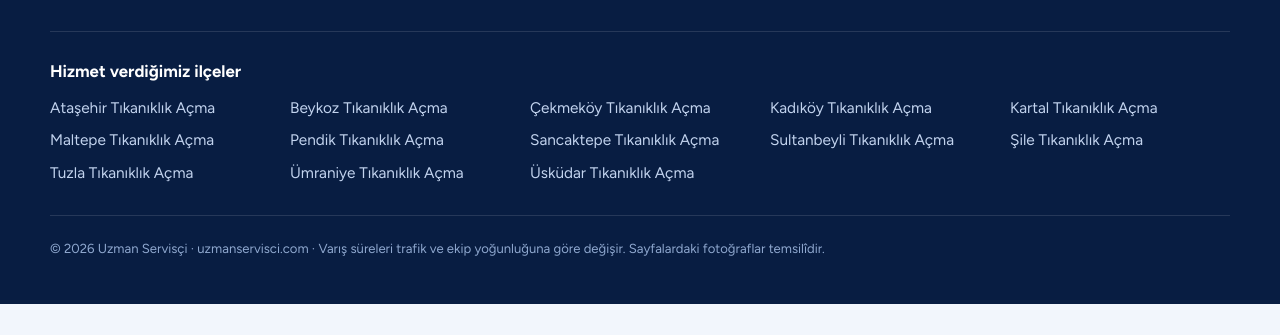
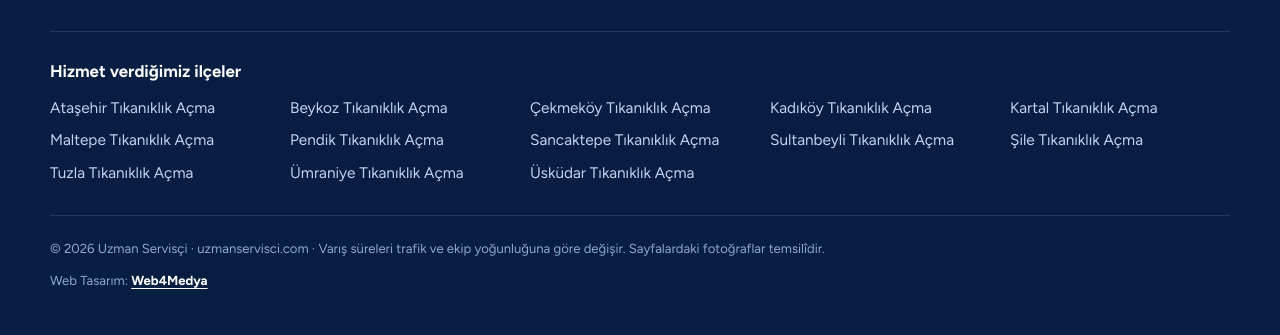
Before and after one commit to Hakikatperest/uzmanservisci, a plain HTML site: page 404.html in a window 1280 px wide. Shown: the part 688-1023 px from the top of the page. Before the commit the page ends 992 px from the top, so only its background shows below. Drawn offline with nearby package versions, Linux system fonts and the light colour scheme.

Commit message:
Alt kısma "Web Tasarım: Web4Medya" imzası eklendi
Co-Authored-By: Claude Fable 5.2 <noreply@anthropic.com>

```diff
--- a/404.html
+++ b/404.html
@@ -55,6 +55,7 @@ gtag('config','AW-18523958466/XLL5COu92LkdEMLZ9IBF',{'phone_conversion_number':'
 </div>
 <div class="alt-ilce"><h2>Hizmet verdiğimiz ilçeler</h2><div class="alt-linkler"><a href="atasehir-tikaniklik-acma">Ataşehir Tıkanıklık Açma</a><a href="beykoz-tikaniklik-acma">Beykoz Tıkanıklık Açma</a><a href="cekmekoy-tikaniklik-acma">Çekmeköy Tıkanıklık Açma</a><a href="kadikoy-tikaniklik-acma">Kadıköy Tıkanıklık Açma</a><a href="kartal-tikaniklik-acma">Kartal Tıkanıklık Açma</a><a href="maltepe-tikaniklik-acma">Maltepe Tıkanıklık Açma</a><a href="pendik-tikaniklik-acma">Pendik Tıkanıklık Açma</a><a href="sancaktepe-tikaniklik-acma">Sancaktepe Tıkanıklık Açma</a><a href="sultanbeyli-tikaniklik-acma">Sultanbeyli Tıkanıklık Açma</a><a href="sile-tikaniklik-acma">Şile Tıkanıklık Açma</a><a href="tuzla-tikaniklik-acma">Tuzla Tıkanıklık Açma</a><a href="umraniye-tikaniklik-acma">Ümraniye Tıkanıklık Açma</a><a href="uskudar-tikaniklik-acma">Üsküdar Tıkanıklık Açma</a></div></div>
 <p class="alt-not">© 2026 Uzman Servisçi · uzmanservisci.com · Varış süreleri trafik ve ekip yoğunluğuna göre değişir. Sayfalardaki fotoğraflar temsilîdir.</p>
+<p class="alt-not w4-imza" style="border-top:0;padding-top:10px">Web Tasarım: <a href="https://www.web4medya.com/" target="_blank" rel="noopener" title="Web4Medya — web tasarım ve Google reklam ajansı" style="color:#fff;font-weight:700;text-decoration:underline;text-underline-offset:3px">Web4Medya</a></p>
 </div></footer>
 <div class="yapisik"><a class="y-ara" href="tel:+905357330580"><svg viewBox="0 0 24 24" aria-hidden="true"><path d="M6.6 10.8a15.1 15.1 0 0 0 6.6 6.6l2.2-2.2a1 1 0 0 1 1-.25 11.4 11.4 0 0 0 3.6.58 1 1 0 0 1 1 1V20a1 1 0 0 1-1 1A17 17 0 0 1 3 4a1 1 0 0 1 1-1h3.5a1 1 0 0 1 1 1c0 1.25.2 2.45.57 3.57a1 1 0 0 1-.25 1.02z"/></svg><span>Hemen Ara</span></a><a class="y-wa" href="https://wa.me/905357330580?text=Merhaba%2C%20t%C4%B1kan%C4%B1kl%C4%B1k%20a%C3%A7ma%20hizmeti%20hakk%C4%B1nda%20bilgi%20almak%20istiyorum."><svg viewBox="0 0 24 24" aria-hidden="true"><path d="M12 2a10 10 0 0 0-8.6 15.1L2 22l5-1.3A10 10 0 1 0 12 2zm0 18a8 8 0 0 1-4.1-1.1l-.3-.2-3 .8.8-2.9-.2-.3A8 8 0 1 1 12 20zm4.4-6c-.2-.1-1.4-.7-1.6-.8s-.4-.1-.5.1-.6.8-.8 1-.3.1-.5 0a6.600 6.600 0 0 1-3.300-2.900c-.200-.400.200-.400.600-1.200a.4.4 0 0 0 0-.4l-.7-1.800c-.2-.5-.4-.4-.5-.4h-.5a.9.9 0 0 0-.7.3 2.800 2.800 0 0 0-.9 2.100 4.900 4.900 0 0 0 1 2.600 11.200 11.200 0 0 0 4.300 3.800c1.600.7 2.200.7 3 .6a2.600 2.600 0 0 0 1.700-1.200 2.100 2.100 0 0 0 .1-1.200c0-.1-.2-.2-.4-.3z"/></svg><span>WhatsApp</span></a></div>
 </body>
```
Also changed, not shown: atasehir-tikaniklik-acma.html (+1 -0 lines), beykoz-tikaniklik-acma.html (+1 -0 lines), cekmekoy-tikaniklik-acma.html (+1 -0 lines), index.html (+1 -0 lines), kadikoy-tikaniklik-acma.html (+1 -0 lines), kartal-tikaniklik-acma.html (+1 -0 lines), maltepe-tikaniklik-acma.html (+1 -0 lines), pendik-tikaniklik-acma.html (+1 -0 lines), sancaktepe-tikaniklik-acma.html (+1 -0 lines), sile-tikaniklik-acma.html (+1 -0 lines), sultanbeyli-tikaniklik-acma.html (+1 -0 lines), tuzla-tikaniklik-acma.html (+1 -0 lines), umraniye-tikaniklik-acma.html (+1 -0 lines), uskudar-tikaniklik-acma.html (+1 -0 lines).
